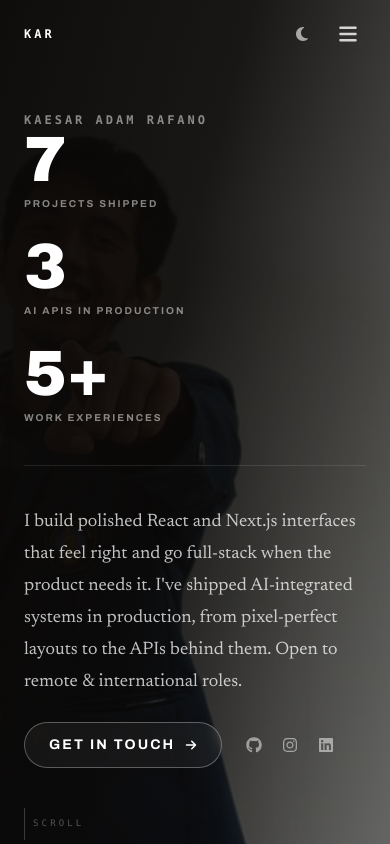
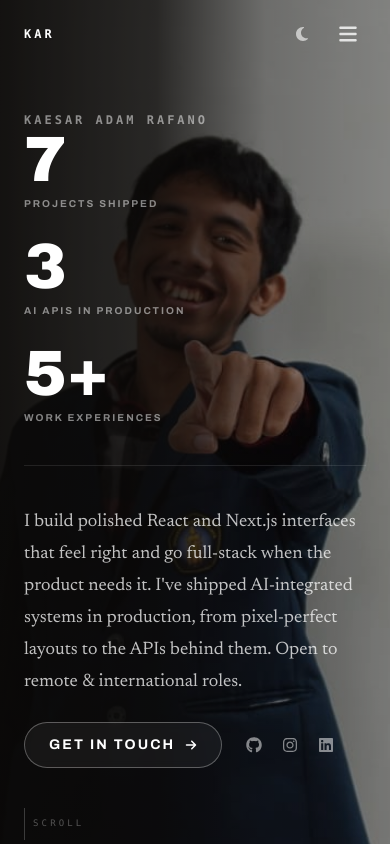
Before and after one commit to damhacker04/my-portofolio, a Next.js app: page / in a window 390 px wide. Shown: the top 844 px of the page. Built offline with nearby package versions, Linux system fonts and the light colour scheme.

Commit message:
Add responsive hero gradient background and adjust image positioning

```diff
--- a/app/globals.css
+++ b/app/globals.css
@@ -391,6 +391,18 @@
   );
 }
 
+@media (max-width: 767px) {
+  .hero-gradient {
+    background: linear-gradient(
+      to right,
+      rgba(10, 9, 7, 0.92) 0%,
+      rgba(10, 9, 7, 0.75) 40%,
+      rgba(10, 9, 7, 0.18) 68%,
+      rgba(10, 9, 7, 0.00) 100%
+    );
+  }
+}
+
 /* ── Plate card hover lift ── */
 .plate-card {
   transition: transform 0.4s cubic-bezier(0.22, 1, 0.36, 1),
--- a/components/PortfolioUI.tsx
+++ b/components/PortfolioUI.tsx
@@ -392,7 +392,7 @@
               src="/Foto_Background3.jpeg"
               alt=""
               aria-hidden="true"
-              className="h-full w-full object-cover object-[65%_center]"
+              className="h-full w-full object-cover object-[55%_center] md:object-[65%_center]"
             />
             <div className="hero-gradient absolute inset-0" />
             <div className="absolute inset-0 bg-[rgb(10,9,7)]/30" />
```
